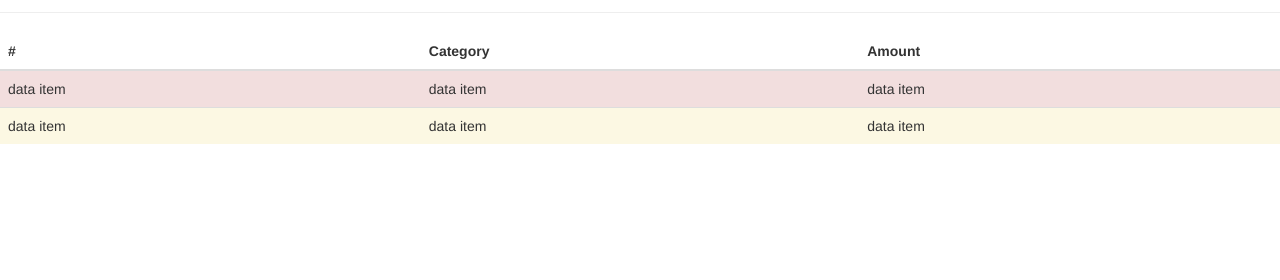
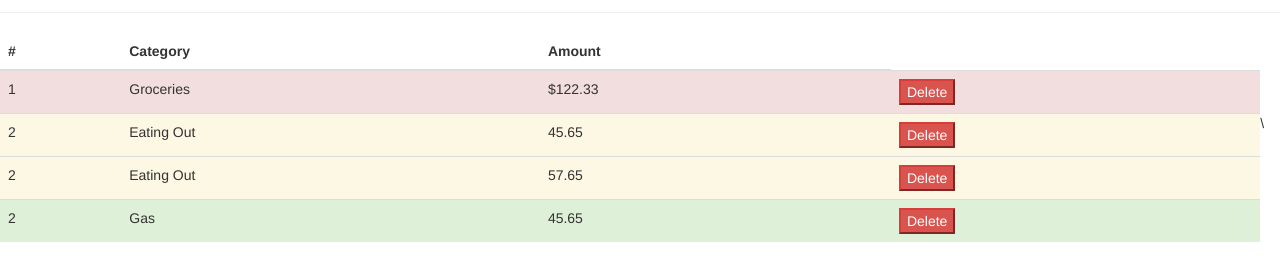
Before and after one commit to jaredbrink86/variable, an Angular app: page / in a window 1280 px wide. Shown: the part 312-592 px from the top of the page. Built offline with nearby package versions, Linux system fonts and the light colour scheme; no server answers.

Commit message:
Added date to transaction class, added date column to table in db

```diff
--- a/package.json
+++ b/package.json
@@ -24,6 +24,7 @@
     "bootstrap": "^3.4.1",
     "cors": "^2.8.5",
     "express": "^4.17.1",
+    "ngx-bootstrap": "^5.6.1",
     "pg": "^8.2.1",
     "rxjs": "~6.4.0",
     "tslib": "^1.10.0",
--- a/src/app/app.module.ts
+++ b/src/app/app.module.ts
@@ -1,9 +1,9 @@
 import { BrowserModule } from "@angular/platform-browser";
 import { NgModule } from "@angular/core";
 import { FormsModule } from "@angular/forms";
+import { HttpClientModule } from "@angular/common/http";
 
 import { AppComponent } from "./app.component";
-import { HttpClientModule } from "@angular/common/http";
 import { TransactionFormComponent } from "./transaction-form/transaction-form.component";
 import { HeaderComponent } from "./header/header.component";
 import { TransactionsComponent } from "./transactions/transactions.component";
--- a/src/app/transaction-form/category.model.ts
+++ b/src/app/transaction-form/category.model.ts
@@ -1,8 +1,5 @@
 export class Category {
-  public category: string;
-  public id: string;
-
-  constructor(category: string, id: string) {
+  constructor(public category: string, public id: string) {
     this.category = category;
     this.id = id;
   }
--- a/src/app/transaction-form/transaction-form.component.html
+++ b/src/app/transaction-form/transaction-form.component.html
@@ -19,6 +19,11 @@
                         placeholder="Amount" [(ngModel)]="transactionAmount" (blur)=formatCurrency($event)>
                 </div>
             </div>
+            <div class="form-group">
+                <label for="date">Transaction Date</label>
+                <input id="transaction-date" name="transactionDate" type="date" class="form-control">
+
+            </div>
             <button type="submit" class="btn btn-primary">Add Transaction</button>
         </form>
     </div>
--- a/src/app/transaction-form/transaction-form.component.ts
+++ b/src/app/transaction-form/transaction-form.component.ts
@@ -43,7 +43,8 @@ export class TransactionFormComponent implements OnInit {
   onSubmit(form: NgForm) {
     const category = form.value.category;
     const transactionAmount = form.value.transactionAmount;
-    const transaction = new Transaction(category, transactionAmount);
+    const date = form.value.date;
+    const transaction = new Transaction(date, category, transactionAmount);
     this.transactionService.createAndStoreTransactions(transaction);
     form.reset();
   }
--- a/src/app/transaction-form/transaction.model.ts
+++ b/src/app/transaction-form/transaction.model.ts
@@ -1,3 +1,7 @@
 export class Transaction {
-  constructor(public category: string, public amount: string) {}
+  constructor(
+    public date: string,
+    public category: string,
+    public amount: string
+  ) {}
 }
--- a/src/app/transactions/transactions.component.html
+++ b/src/app/transactions/transactions.component.html
@@ -13,14 +13,30 @@
             <td class="active">data item{{ transaction.amount }}</td>
         </tr>
         <tr class="danger">
-            <td class="active">data item</td>
-            <td class="active">data item</td>
-            <td class="active">data item</td>
+            <td class="active">1</td>
+            <td class="active">Groceries</td>
+            <td class="active">$122.33</td>
+            <td class="active"><button class="btn-danger">Delete</button></td>
         </tr>
         <tr class="warning">
-            <td class="active">data item</td>
-            <td class="active">data item</td>
-            <td class="active">data item</td>
+            <td class="active">2</td>
+            <td class="active">Eating Out</td>
+            <td class="active">45.65</td>
+            <td class="active"><button class="btn-danger">Delete</button></td>\
+        </tr>
+        <tr class="warning">
+            <td class="active">2</td>
+            <td class="active">Eating Out</td>
+            <td class="active">57.65</td>
+            <td class="active"><button class="btn-danger">Delete</button></td>
+
+        </tr>
+        <tr class="success">
+            <td class="active">2</td>
+            <td class="active">Gas</td>
+            <td class="active">45.65</td>
+            <td class="active"><button class="btn-danger">Delete</button></td>
+
         </tr>
     </tbody>
 </table>
```
Also changed, not shown: 1 other file (tests, documents, lock files or other folders).
